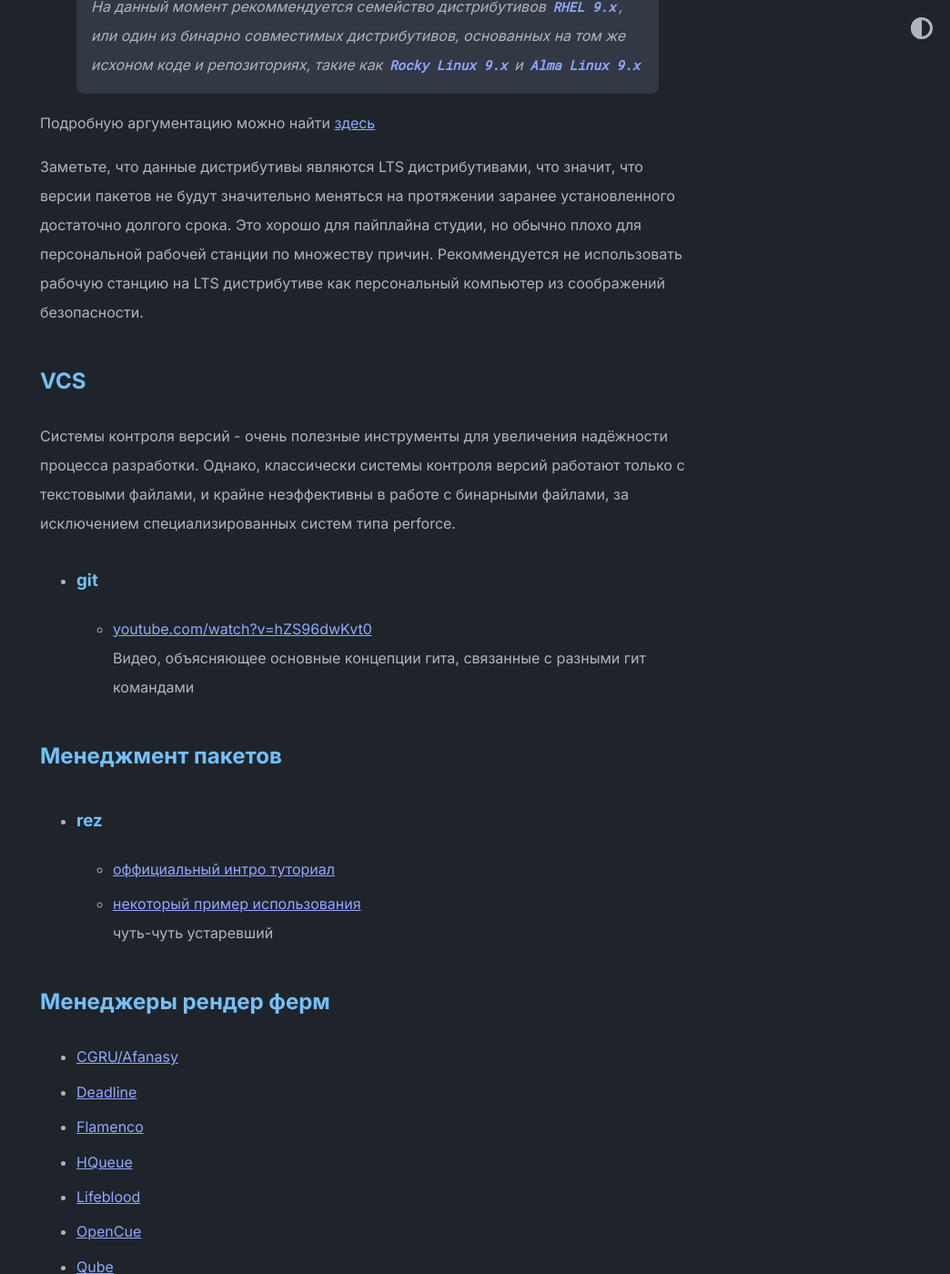
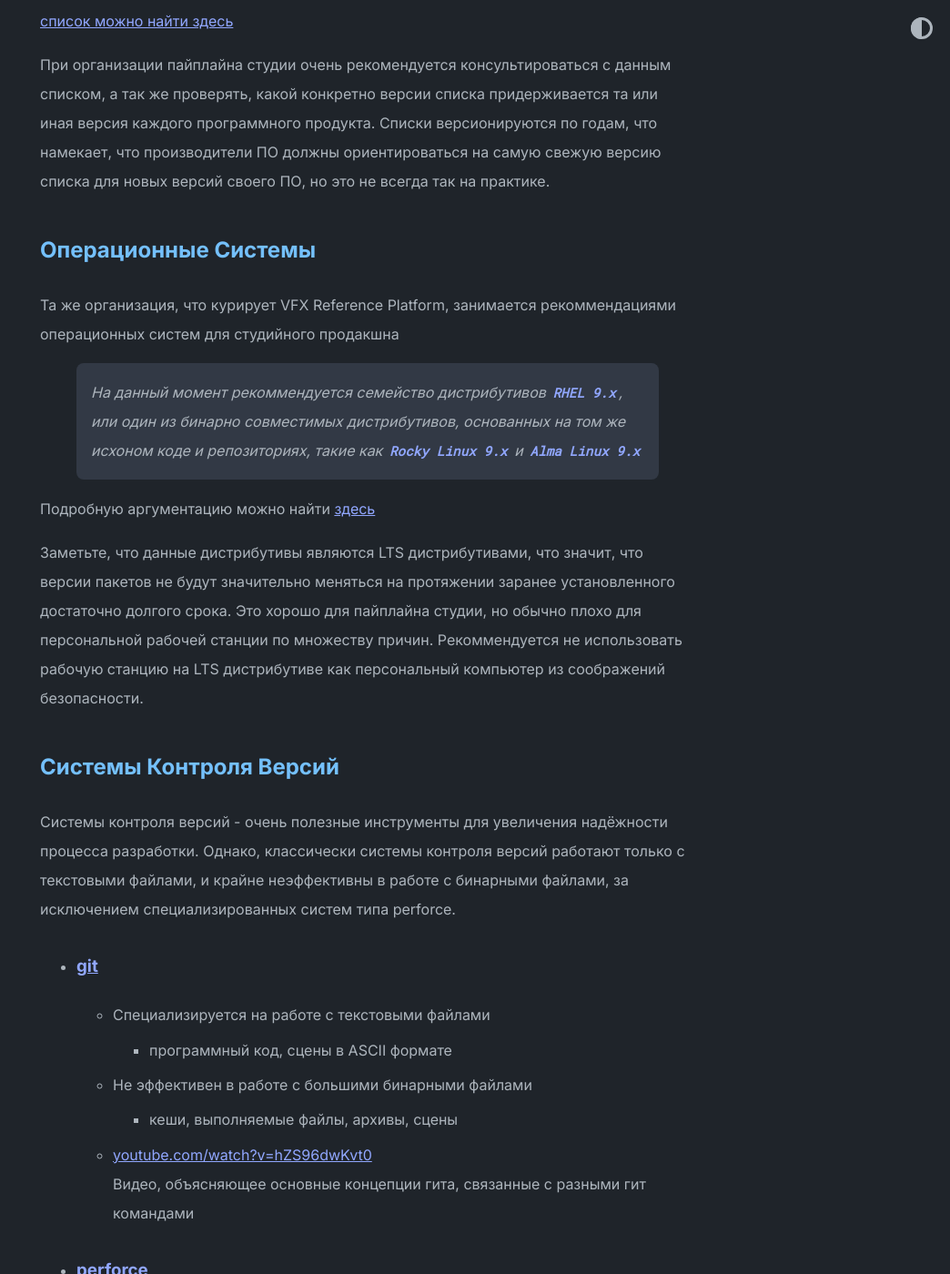
Before and after one commit to pedohorse/cg-community-hub, a Jekyll site: the page built from pipeline_tutorials.md, in a window 1280 px wide and 1400 px high, scrolled down 1157 px. Shown: the whole window at 91% size, without its empty margins (236-1280 px from the left). Built offline with Jekyll 4.4.1, drawn with Linux system fonts in a browser that asks for light colours; some of the changed text lies outside the part shown.

Commit message:
toc, minor vcs additions

```diff
--- a/pipeline_tutorials.md
+++ b/pipeline_tutorials.md
@@ -2,6 +2,12 @@
 layout: post
 title: Материалы по теме ЦГ пайплайна
 ---
+
+### Содержание
+{:.no_toc}
+
+* toc
+{:toc}
 
 Здесь собраны линки на разные обучающие материалы по темам, связанным с пайплайном
 студий/фрилансеров, занимающихся преобладающе компьютерной графикой.
@@ -12,7 +18,7 @@
 Если хотите исправить или дополнить список - [читайте здесь](/about), как это можно сделать.
 Эта секция требует серьезного расширения.
 
-### VFX Reference Platform
+## VFX Reference Platform
 
 На данный момент все крупные производители ПО, а так же студии договорились вести
 курированный специальной организацией список версий ПО и библиотек, которые следует использовать
@@ -27,7 +33,7 @@
 должны ориентироваться на самую свежую версию списка для новых версий своего ПО, но это не всегда
 так на практике.
 
-### OS
+## Операционные Системы
 
 Та же организация, что курирует VFX Reference Platform, занимается рекоммендациями операционных
 систем для студийного продакшна
@@ -44,17 +50,25 @@
 по множеству причин. Рекоммендуется не использовать рабочую станцию на LTS дистрибутиве
 как персональный компьютер из соображений безопасности.
 
-## VCS
+## Системы Контроля Версий
 
 Системы контроля версий - очень полезные инструменты для увеличения надёжности процесса разработки.
 Однако, классически системы контроля версий работают только с текстовыми файлами,
 и крайне неэффективны в работе с бинарными файлами, за исключением специализированных систем типа
 perforce.
 
-* ### git
+* ### [git](https://git-scm.com/)
 
+  * Специализируется на работе с текстовыми файлами
+    * программный код, сцены в ASCII формате
+  * Не эффективен в работе с большими бинарными файлами
+    * кеши, выполняемые файлы, архивы, сцены
   * [youtube.com/watch?v=hZS96dwKvt0](https://www.youtube.com/watch?v=hZS96dwKvt0)
     Видео, объясняющее основные концепции гита, связанные с разными гит командами
+
+* ### [perforce](https://www.perforce.com/)
+
+  * TBD
 
 ## Менеджмент пакетов
 
```
